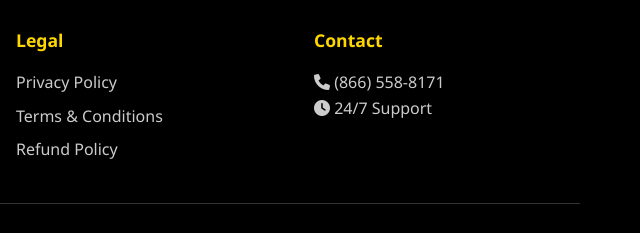
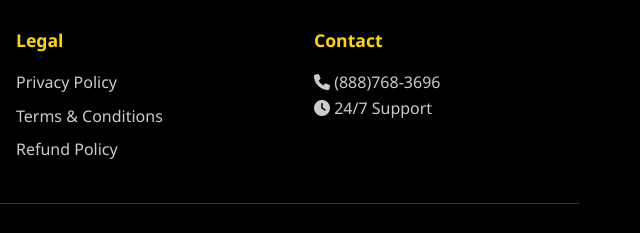
Before and after one commit to amleadmagnetsofficial/amlead-magnets, a website built with Vite: page index.html in a window 1280 px wide. Shown: the part 6218-6451 px from the top of the page, 640-1280 px from the left. Built offline with nearby package versions, Linux system fonts and the light colour scheme.

Commit message:
Update index.html

```diff
--- a/index.html
+++ b/index.html
@@ -567,7 +567,7 @@
                 </div>
                 <div class="footer-section">
                     <h4>Contact</h4>
-                    <p><i class="fas fa-phone"></i> (866) 558-8171</p>
+                    <p><i class="fas fa-phone"></i> (888)768-3696</p>
                     <p><i class="fas fa-clock"></i> 24/7 Support</p>
                 </div>
             </div>
```
